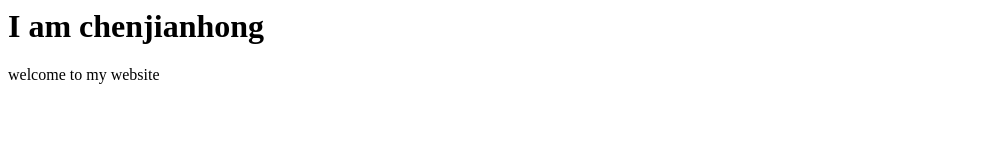
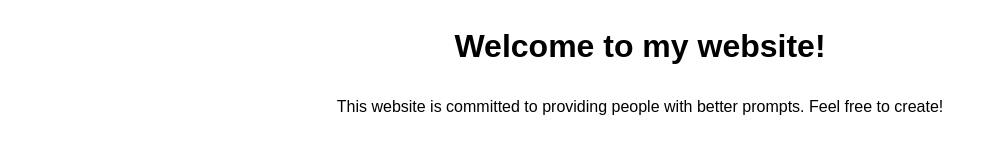
Before and after one commit to Mr-Spike/chenjianhong, a plain HTML site: page index.html in a window 1280 px wide. Shown: the whole page, without its empty margins (0-997 px from the left). Drawn offline with Linux system fonts and the light colour scheme.

Commit message:
Update index.html

```diff
--- a/index.html
+++ b/index.html
@@ -1,4 +1,27 @@
-<h1> I am chenjianhong </h1>
-
-
-<p> welcome to my website </p>
+<!DOCTYPE html>
+<html lang="en">
+<head>
+    <meta charset="UTF-8">
+    <meta name="viewport" content="width=device-width, initial-scale=1.0">
+    <title>My Profile</title>
+    <!-- Add your CSS styles or link to an external CSS file here -->
+    <style>
+        body {
+            font-family: Arial, sans-serif;
+            line-height: 1.6;
+            text-align: center;
+        }
+    </style>
+</head>
+<body>
+    <header>
+        <h1>Welcome to my website!</h1>
+    </header>
+    <main>
+        <p>This website is committed to providing people with better prompts. Feel free to create!</p>
+    </main>
+    <footer>
+        <!-- Add your footer content here, if any -->
+    </footer>
+</body>
+</html>
```
